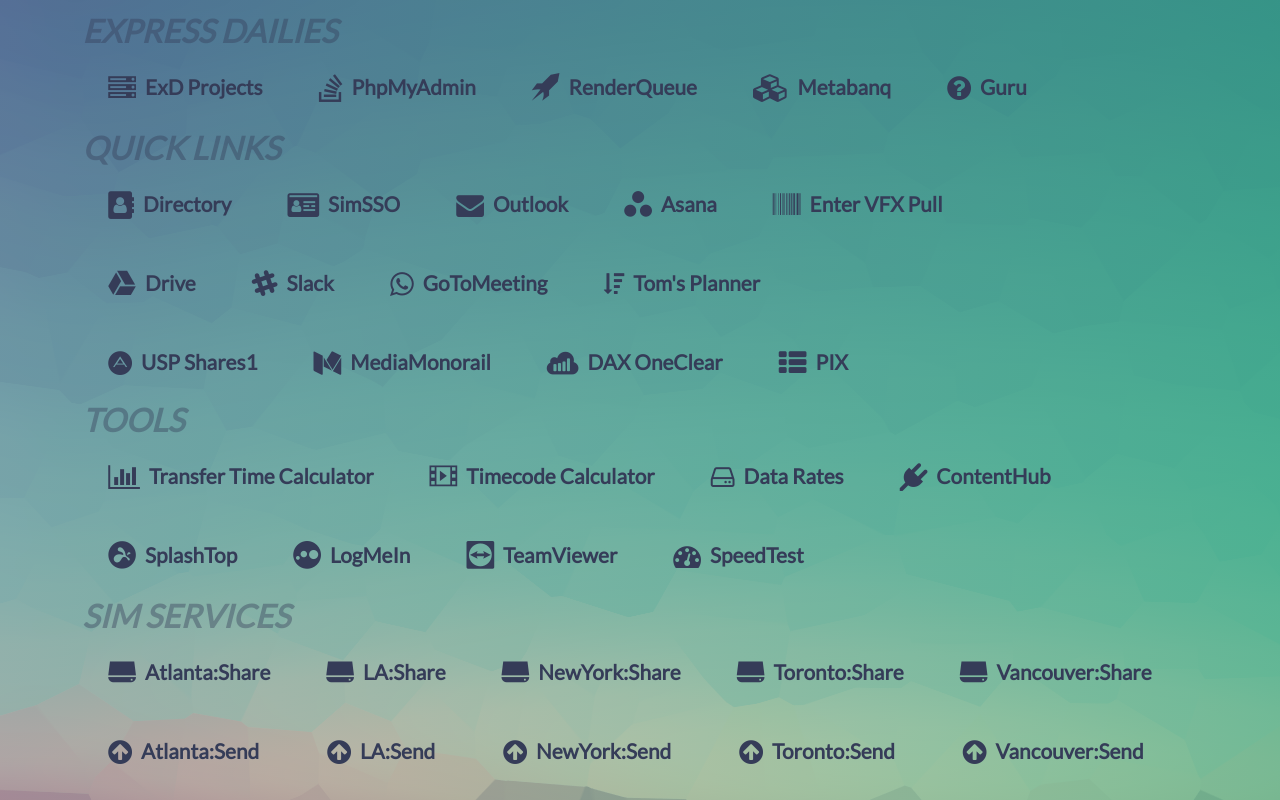
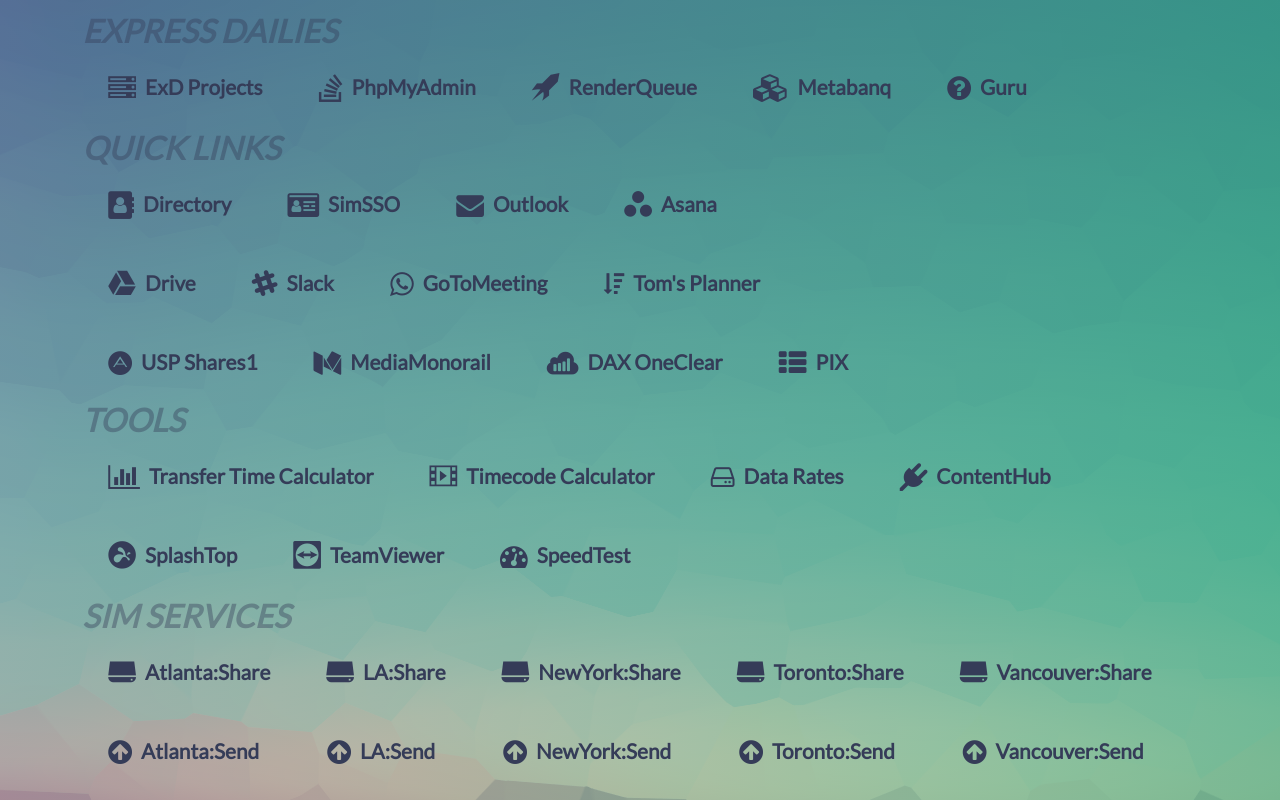
Before and after one commit to dmillson-sim/sim-post-start, a plain HTML site: page index.html in a window 1280 px wide. Drawn offline with Linux system fonts and the light colour scheme; files whose address does not match are found by name.

Commit message:
removed LMI and the VFX Pull sheet

```diff
--- a/index.html
+++ b/index.html
@@ -194,8 +194,6 @@
       <a href="https://sim.my.centrify.com/"><li><i class="fa fa-lg fa-id-card " aria-hidden="true"></i> SimSSO</li></a>
       <a href="https://mail.siminternational.com/owa/"><li><i class="fa fa-lg fa-envelope" aria-hidden="true"></i> Outlook</li></a>
       <a href="https://app.asana.com/"><li><i class="fa fa-lg icon-Asana" aria-hidden="true"></i> Asana</li></a>
-      <a href="https://docs.google.com/forms/d/e/1FAIpQLSebzhVikwL1BMHtCIlvnHD8QW-BkLEsLOHURbBMfvVM4j9VkQ/viewform"><li><i class="fa fa-lg fa-barcode" aria-hidden="true"></i> Enter VFX Pull</li></a>
-
     </ul>
 	  <br>
     <ul>
@@ -221,7 +219,6 @@
 	  <br>
     <ul>
       <a href="https://my.splashtop.com/login"><li><i class="fa fa-lg icon-Splashtop" aria-hidden="true"></i> SplashTop</li></a>
-      <a href="https://secure.logmein.com/central/Central.aspx"><li><i class="fa fa-lg icon-Logmein" aria-hidden="true"></i> LogMeIn</li></a>
       <a href="https://login.teamviewer.com/LogOn"><li><i class="fa fa-lg icon-Teamviewer" aria-hidden="true"></i> TeamViewer</li></a>
       <a href="http://beta.speedtest.net/"><li><i class="fa fa-lg fa-tachometer" aria-hidden="true"></i> SpeedTest</li></a>
     </ul>
```
